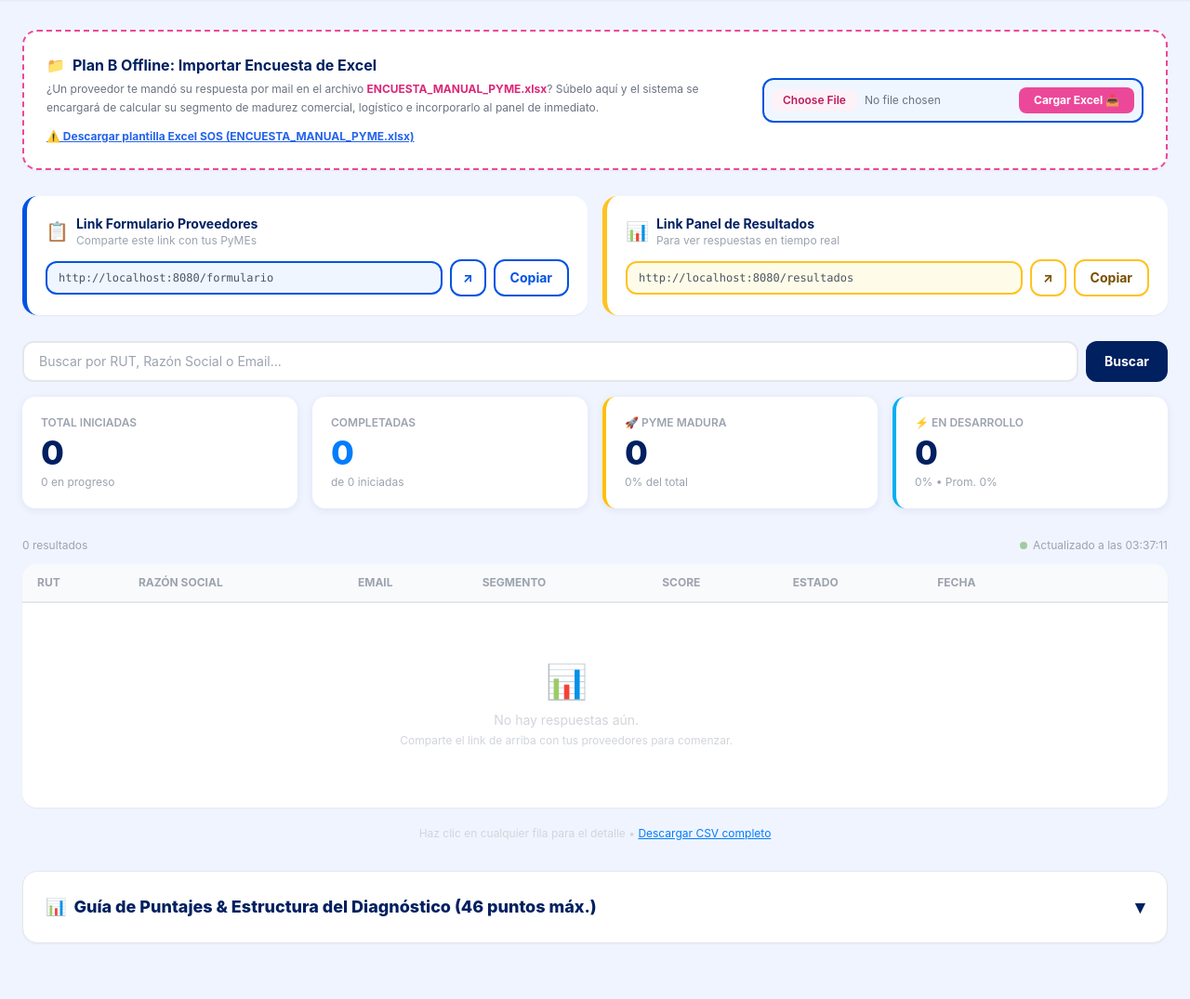
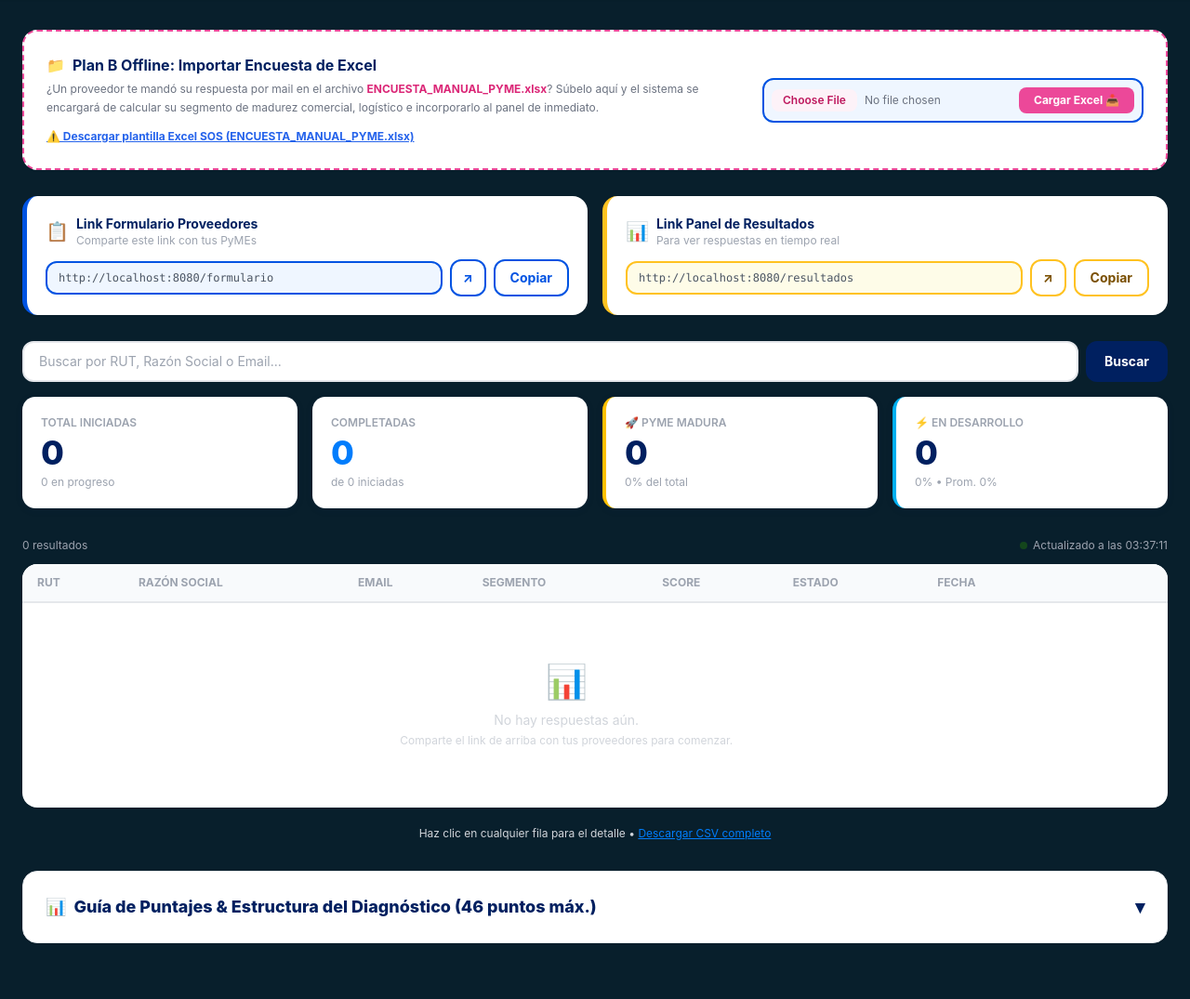
Before and after one commit to camidebe-cyber/pyme-survey, a FastAPI app: page /resultados in a window 1280 px wide. Shown: the part 72-1147 px from the top of the page at 93% size. Run offline with FastAPI, Linux system fonts and the light colour scheme; data that the repository does not hold is empty; some libraries are stand-ins or nearby versions.

Commit message:
Update background to deep navy blue #081F2C on admin dashboard for beautiful premium dark canvas look

```diff
--- a/templates/admin.html
+++ b/templates/admin.html
@@ -28,7 +28,7 @@
     #reset-modal.show { display:flex; }
   </style>
 </head>
-<body style="background:#f0f4ff; min-height:100vh;">
+<body style="background:#081F2C; min-height:100vh;">
 
 <!-- Modal de confirmacion reset -->
 <div id="reset-modal" class="fixed inset-0 z-50 items-center justify-center"
```
